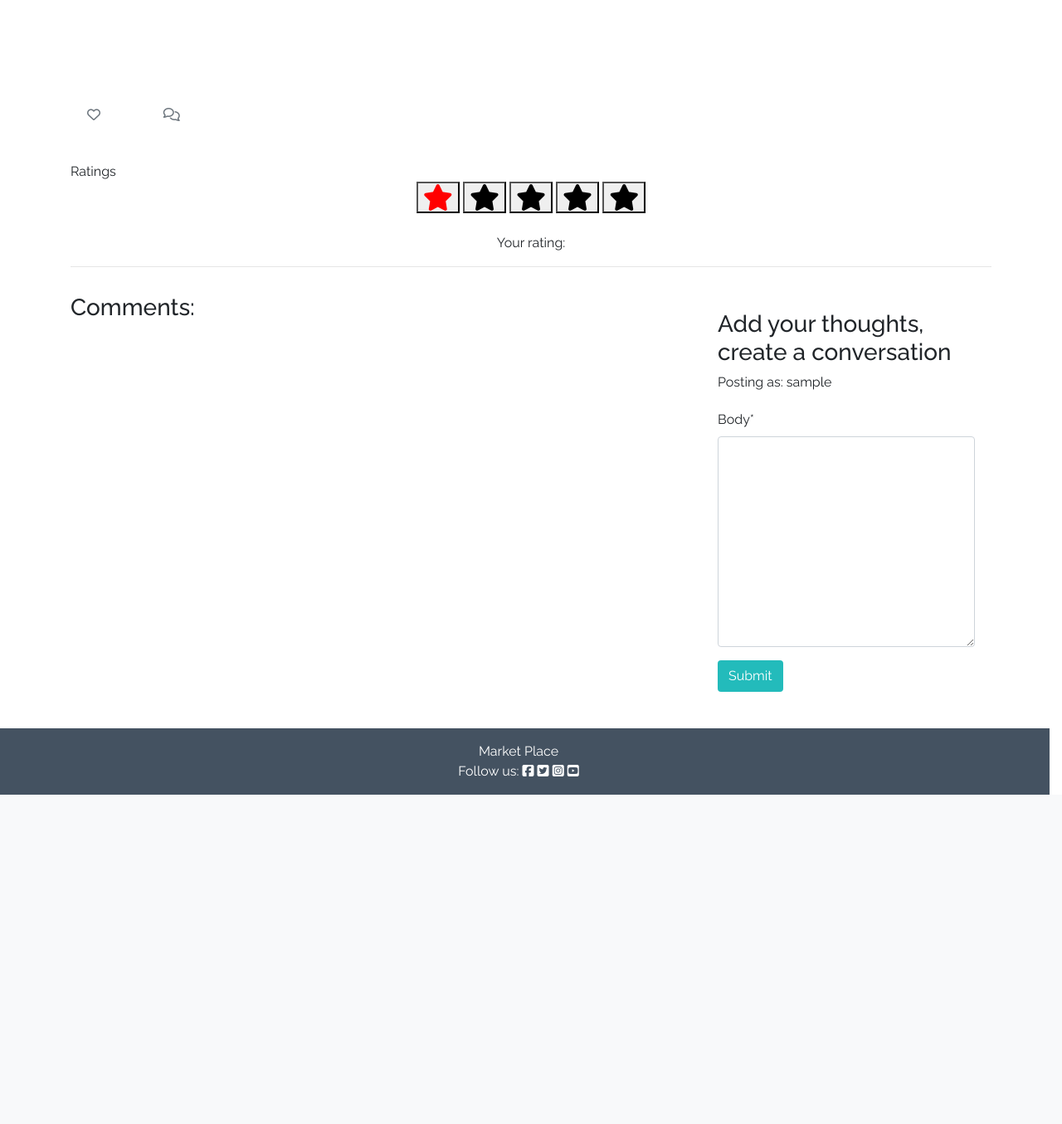
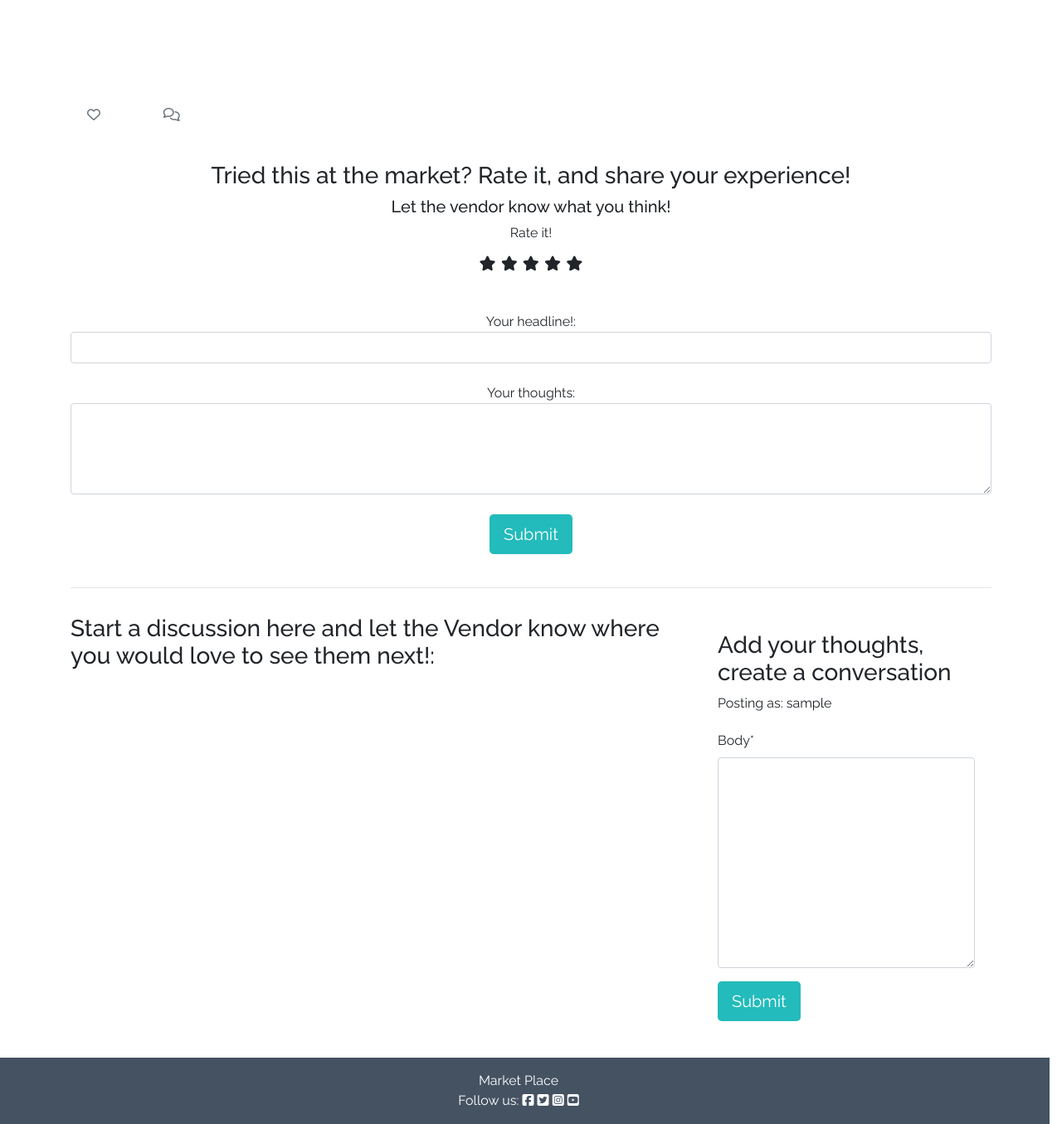
Before and after one commit to JonnyDavison/marketplace, a Django app: template market/templates/market/post_detail.html in a window 1280 px wide. Shown: the part 262-1617 px from the top of the page at 83% size. Before the commit the page ends 1220 px from the top, so only its background shows below. Run offline with Django 3.2, Linux system fonts and the light colour scheme; the template is opened without the code that fills it: values that come from a table or form of the project are taken from there, others are empty; the visitor is signed in with stand-in values (Sample User, id 1); some libraries are stand-ins or nearby versions; some web fonts are replaced.

Commit message:
Create rating form html in post_detail.html

```diff
--- a/market/templates/market/post_detail.html
+++ b/market/templates/market/post_detail.html
@@ -11,7 +11,7 @@
             </div>
             <div class="d-none d-md-block col-md-6 masthead-image">
                 {% if "placeholder" in post.featured_image.url %}
-                <img src="" width="100%">
+                <img src="https://res.cloudinary.com/jd641326/image/upload/v1691587061/placeholderimg_bax7ue.webp" width="100%">
                 {% else %}
                 <img src=" {{ post.featured_image.url }}" width="100%">
                 {% endif %}
@@ -43,19 +43,51 @@
         </div>
     </div>
     <div class="row">
-        <div class="col-12">Ratings</div>
+        <div class="col-12 text-center">
+            <h3>Tried this at the market? Rate it, and share your experience!</h3>
+        </div>
         <div class="col text-center">
-
-            <form action="" class="ratings" method="POST" id="{{ ratings.starId }}">
+            <form action="{% url 'submit_review' post.id %}"  method="POST" id="{{ ratings.starId }}">
                 {% csrf_token %}
-                <button type="submit" class="first fa fa-star fa-2x star-btn checked" id="first"></button>
-                <button type="submit" class="second fa fa-star fa-2x star-btn" id="second"></button>
-                <button type="submit" class="third fa fa-star fa-2x star-btn" id="third"></button>
-                <button type="submit" class="fourth fa fa-star fa-2x star-btn" id="fourth"></button>
-                <button type="submit" class="fifth fa fa-star fa-2x star-btn" id="fifth"></button>
+                <h5>Let the vendor know what you think!</h5>
+                <div>
+                    <label for="">Rate it!</label>
+                    <br>
+                    <div class="ratings rate" id="">
+                        <input type="radio" name="rating" id="rate10" value="5" required><label for="rate10" title="5"></label>
+                        <input type="radio" name="rating" id="rate9" value="4.5" required><label for="rate9" title= 4.5 class="half"></label>
+                        <input type="radio" name="rating" id="rate8" value="4" required><label for="rate10" title="4"></label>
+                        <input type="radio" name="rating" id="rate7" value="3.5" required><label for="rate9" title= 3.5 class="half"></label>
+                        <input type="radio" name="rating" id="rate6" value="3" required><label for="rate10" title="3"></label>
+                        <input type="radio" name="rating" id="rate5" value="2.5" required><label for="rate9" title= 2.5 class="half"></label>
+                        <input type="radio" name="rating" id="rate4" value="2" required><label for="rate10" title="2"></label>
+                        <input type="radio" name="rating" id="rate3" value="1.5" required><label for="rate9" title= 1.5 class="half"></label>
+                        <input type="radio" name="rating" id="rate2" value="1" required><label for="rate10" title="1"></label>
+                        <input type="radio" name="rating" id="rate1" value="0.5" required><label for="rate9" title= 0.5 class="half"></label>
+                    </div>
+                    <br>
+                    <br>
+                    Your headline!:
+                    <input type="text" class="form-control" name="subject">
+                    <br>
+                    Your thoughts:
+                    <textarea name="review" rows="4" class="form-control"></textarea>
+                    <br>
+                    <input type="submit" class="btn btn-signup btn-lg" value="Submit">
+                </div>
+                {% if message %}
+                    {{ message }}
+                {% endif %}
             </form>
             <br>
-            <div id="confirm"> Your rating: <a href="rating" id="rated"></a></div>
+            {% if user.is_authenticated %}
+
+            {% endif %}
+            {% if rated %}
+                <div class="alert alert-success">
+                    Yor rating has been submitted
+                </div>
+            {% endif %}
         </div>
     </div>
     <div class="row">
@@ -65,7 +97,7 @@
     </div>
     <div class="row">
         <div class="col-md-8 card mb-4  mt-3 ">
-            <h3>Comments:</h3>
+            <h3>Start a discussion here and let the Vendor know where you would love to see them next!:</h3>
             <div class="card-body">
                 {% for comment in comments %}
                 <div class="comments" style="padding: 10px;">
@@ -94,7 +126,7 @@
                 <form action="" method="post" style="margin-top: 1.3rem;">
                     {{ comment_form | crispy }}
                     {% csrf_token %}
-                    <button type="submit" class="btn btn-signup btn-ld">Submit</button>
+                    <button type="submit" class="btn btn-signup btn-lg">Submit</button>
                 </form>
                 {% endif %}
                 {% endif %}
@@ -102,5 +134,5 @@
         </div>
     </div>
 </div>
-<script src="/static/js/script.js" defer></script>
+<!-- <script src="/static/js/script.js" defer></script> -->
 {% endblock content %}
```
